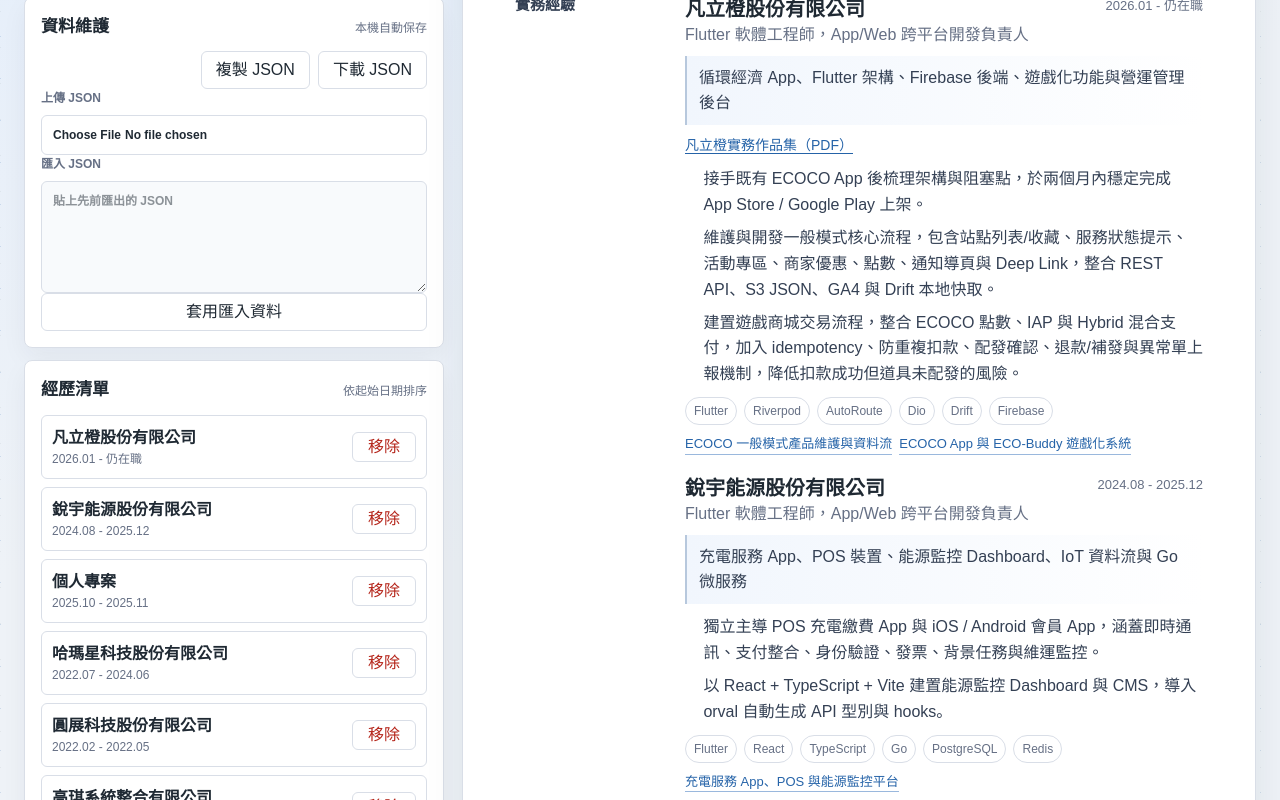
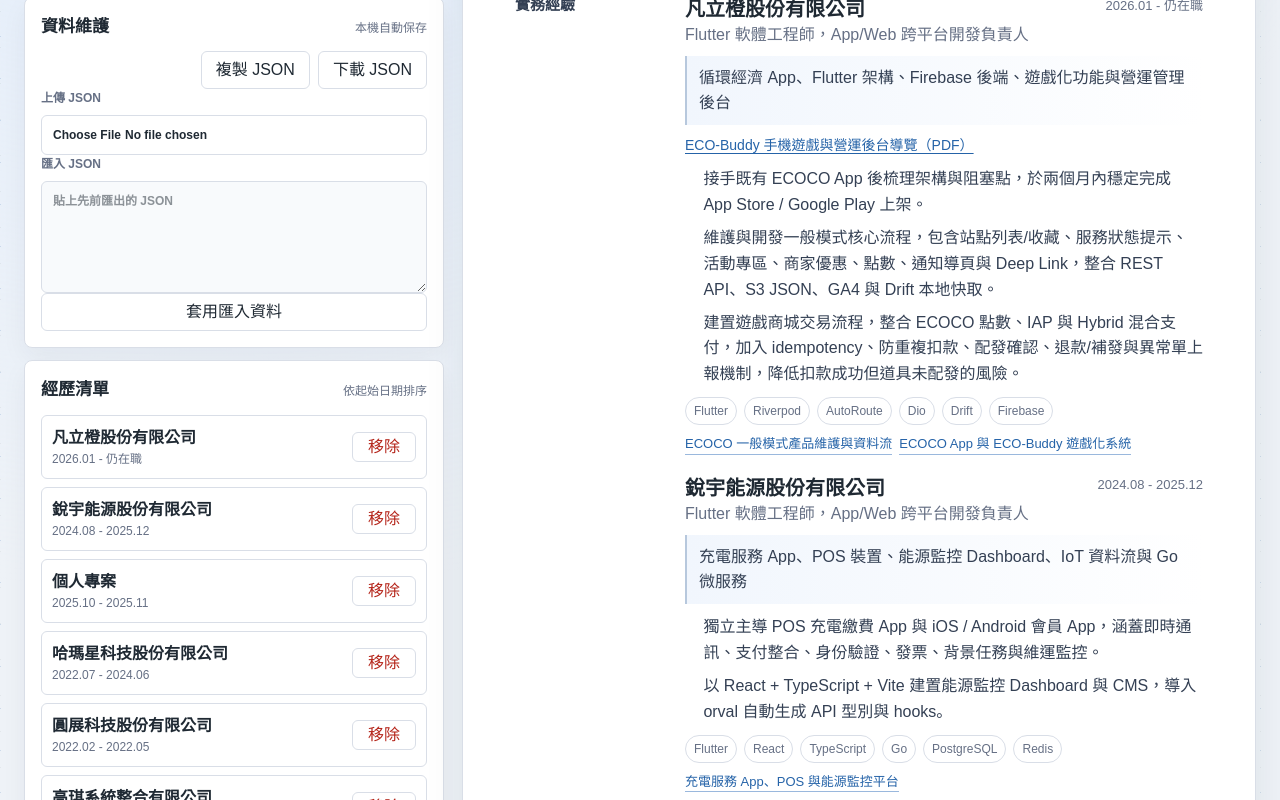
Before and after one commit to shangchian/resume, a Next.js app: page / in a window 1280 px wide. Shown: the part 1140-1940 px from the top of the page. Built offline with nearby package versions, Linux system fonts and the light colour scheme.

Commit message:
feat: identify the ECO-Buddy guide on the project card

```diff
--- a/app/resume-data.ts
+++ b/app/resume-data.ts
@@ -56,6 +56,11 @@ export type ResumeData = {
     period: string;
     items: string[];
   };
+};
+
+const ecoBuddyGuide: PortfolioLink = {
+  label: "ECO-Buddy 手機遊戲與營運後台導覽（PDF）",
+  href: "https://1drv.ms/b/c/544d54c6554d3c08/IQCfvEDr5pzaSokD1UH2LSx0AcqWgQf9duQfBt_O2rIhcC0?e=m8hxFU",
 };
 
 export const initialResume: ResumeData = {
@@ -125,10 +130,7 @@ export const initialResume: ResumeData = {
     {
       id: "flc-2026",
       company: "凡立橙股份有限公司",
-      portfolioLink: {
-        label: "凡立橙實務作品集（PDF）",
-        href: "https://1drv.ms/b/c/544d54c6554d3c08/IQCfvEDr5pzaSokD1UH2LSx0AcqWgQf9duQfBt_O2rIhcC0?e=m8hxFU",
-      },
+      portfolioLink: ecoBuddyGuide,
       role: "Flutter 軟體工程師，App/Web 跨平台開發負責人",
       period: "2026.01 - 仍在職",
       focus: "循環經濟 App、Flutter 架構、Firebase 後端、遊戲化功能與營運管理後台",
@@ -370,7 +372,7 @@ export const initialResume: ResumeData = {
         "接手循環經濟 App 後整理架構與上架阻塞，並完成寵物養成、任務、錢包、道具、推播、IAP 與營運後台。",
       role: "Flutter App / Firebase / 後台開發負責",
       stack: ["Flutter", "Riverpod", "Firebase", "IAP", "FCM", "Cloud Functions"],
-      links: [],
+      links: [ecoBuddyGuide],
     },
     {
       id: "energy-platform",
```
Also changed, not shown: 1 other file (tests, documents, lock files or other folders).
